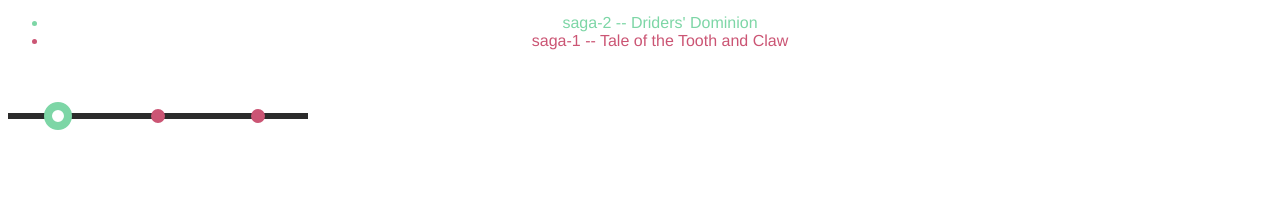
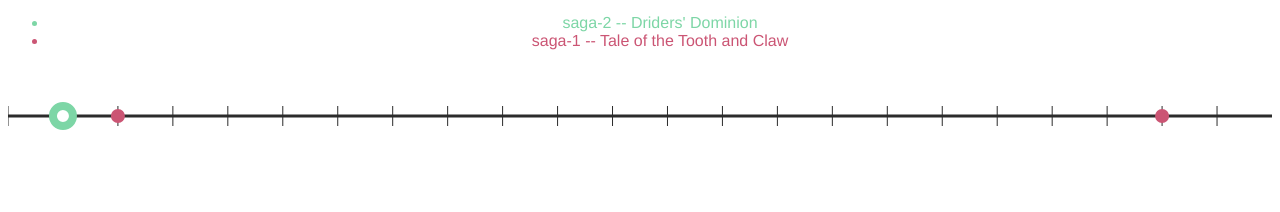
Before and after one commit to Kendandra/legendarium, a Vue app in the folder legendarium/: page / in a window 1280 px wide. Shown: the part 532-744 px from the top of the page. Built offline with nearby package versions, Linux system fonts and the light colour scheme.

Commit message:
Add ticks to timeline. Make line go align with dots. Fought with svgs. Basic math is hard.

```diff
--- a/legendarium/src/components/TimelineSelector.vue
+++ b/legendarium/src/components/TimelineSelector.vue
@@ -11,9 +11,18 @@
         </li>
     </ul>
     <svg ref="svg" width="100%" height="100px" >
-        <g fill="#2b2b2b" stroke="#2b2b2b"><line class="central-timeline" x1="0" x2="300" y1="50" y2="50" /></g>
-        <g v-for="(event, index) in orderedEvents" v-bind:key="event.id" v-on:click="$emit('set-active-event', event.id)" v-bind:class="{ 'active': isActiveEvent(event) }" v-bind:fill="getSagaHexColor(event.saga.shortName)" v-bind:stroke="getSagaHexColor(event.saga.shortName)">
-            <circle v-bind:r="getEventDotRadius(event)" v-bind:cx="getEventDotX(index)" cy="50">
+        <g class="central-timeline"><line x1="0%" x2="100%" y1="50%" y2="50%" /></g>
+        <g v-for="tick in ticks"
+            class="central-timeline"
+            v-bind:key="tick.id">
+            <line class="tick" v-bind:x1="tick.posX" v-bind:x2="tick.posX" y1="40px" y2="60px" />
+        </g>
+        <g v-for="(event, index) in orderedEvents"
+            v-bind:key="event.id" v-on:click="$emit('set-active-event', event.id)"
+            v-bind:class="{ 'active': isActiveEvent(event) }"
+            v-bind:fill="getSagaHexColor(event.saga.shortName)"
+            v-bind:stroke="getSagaHexColor(event.saga.shortName)">
+            <circle v-bind:r="getEventDotRadius(event)" v-bind:cx="getEventDotX(event, index)" cy="50%">
                 <title>{{event.epoch.age}}:{{event.epoch.year}} -- {{ event.name }}</title>
             </circle>
         </g>
@@ -40,6 +49,7 @@ export default {
         return {
             svgWidth: 0,
             svgHeight: 0,
+            totalTicks: 20,
         };
     },
 
@@ -68,9 +78,11 @@ export default {
             return event.id == this.activeEventId;
         },
 
+
         // Event based methods
-        getEventDotX(eventIndex) {
-            return 50 + eventIndex * 100;
+        getEventDotX(event) {
+            const relativeTick = (Number(event.epoch.year) - this.offsetStartYear) / this.timeUnits;
+            return this.ticks[Math.floor(relativeTick)].posX
         },
 
         getEventDotRadius(event) {
@@ -96,6 +108,43 @@ export default {
             // Since the events array is a proprety, we should avoid mutations as a best practice.
             // TODO: Handle multiple ages
             return this.events.concat().sort((a, b) => Number(a.epoch.year) - Number(b.epoch.year));
+        },
+
+        startYear() {
+            return Number(this.orderedEvents[0].epoch.year)
+        },
+
+        endYear() {
+            return Number(this.orderedEvents[this.orderedEvents.length - 1].epoch.year)
+        },
+
+        yearRange() {
+            return this.endYear - this.startYear
+        },
+
+        timeUnits() {
+            return (this.yearRange) / this.totalTicks;
+        },
+
+        offsetStartYear() {
+            return this.startYear - this.timeUnits;
+        },
+
+        offsetTickAmount() {
+            // Offset by 3 for 1 tick at the end, 1 tick at the beginning and 1 more for aligning to 20 for array indexing.
+            return this.totalTicks + 3
+        },
+
+        ticks() {
+            // Generates an array from the requested amount of totalTicks. If 20 makes [0, 1, 2, ... 19]
+            //
+            const tickRange = [...Array(this.offsetTickAmount).keys()];
+            const tickObjArray = tickRange.map(t => ({
+                posX: (100 / this.offsetTickAmount) * t + "%",
+                tick: t,
+                year: t * this.timeUnits + this.offsetStartYear
+            }));
+            return tickObjArray
         },
 
         sagas() {
@@ -131,13 +180,20 @@ export default {
     stroke-width: 4;
 }
 
-.timeline-selector svg line {
-    stroke-width: 6;
-}
-
 .timeline-selector svg g.active circle {
     stroke-width: 8;
     fill: white;
+}
+
+.central-timeline {
+    fill: #2b2b2b;
+    stroke: #2b2b2b;
+    line {
+        stroke-width: 3;
+    }
+    .tick {
+        stroke-width: 1;
+    }
 }
 
 .resizeable-svg-container {
```
